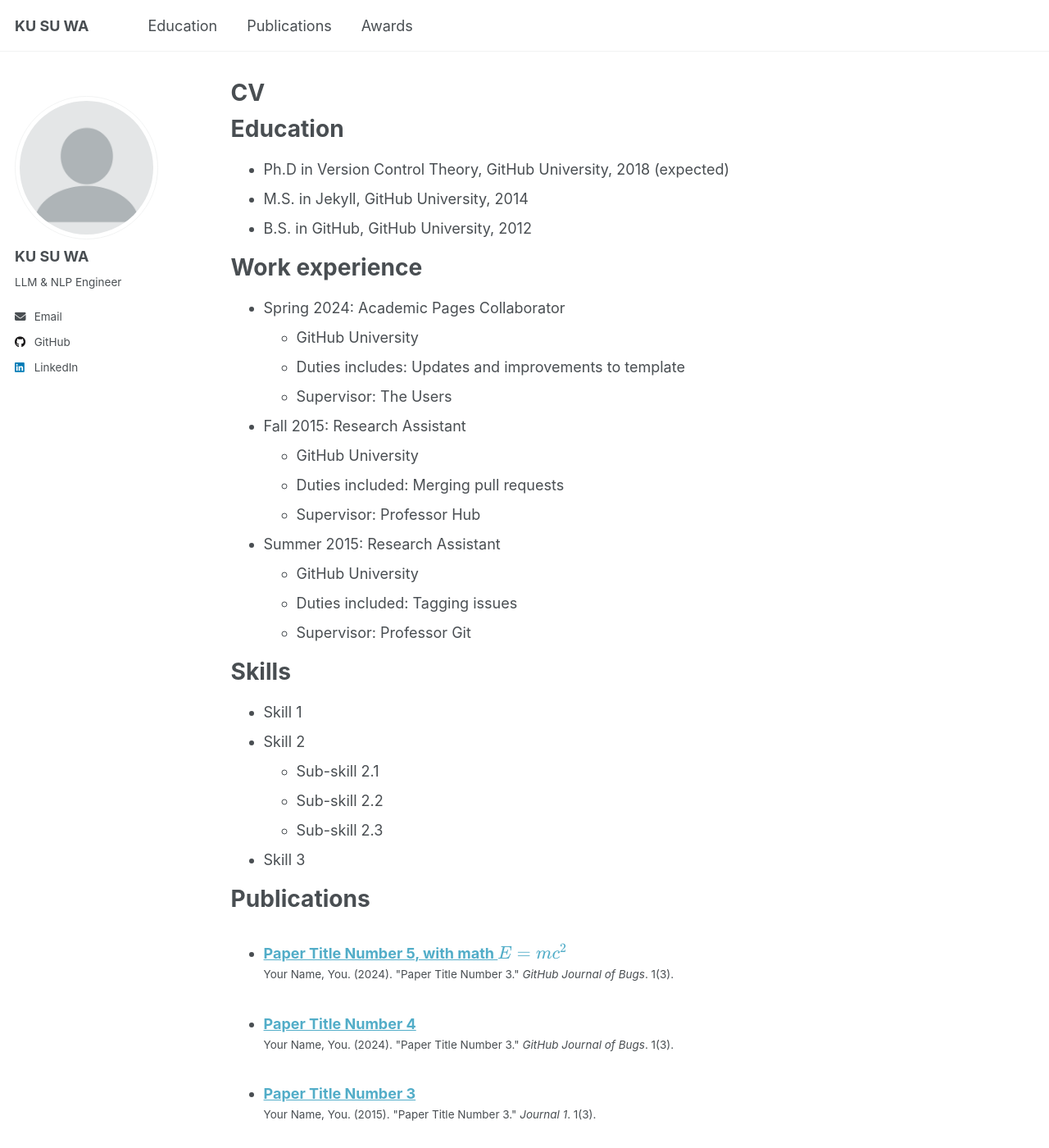
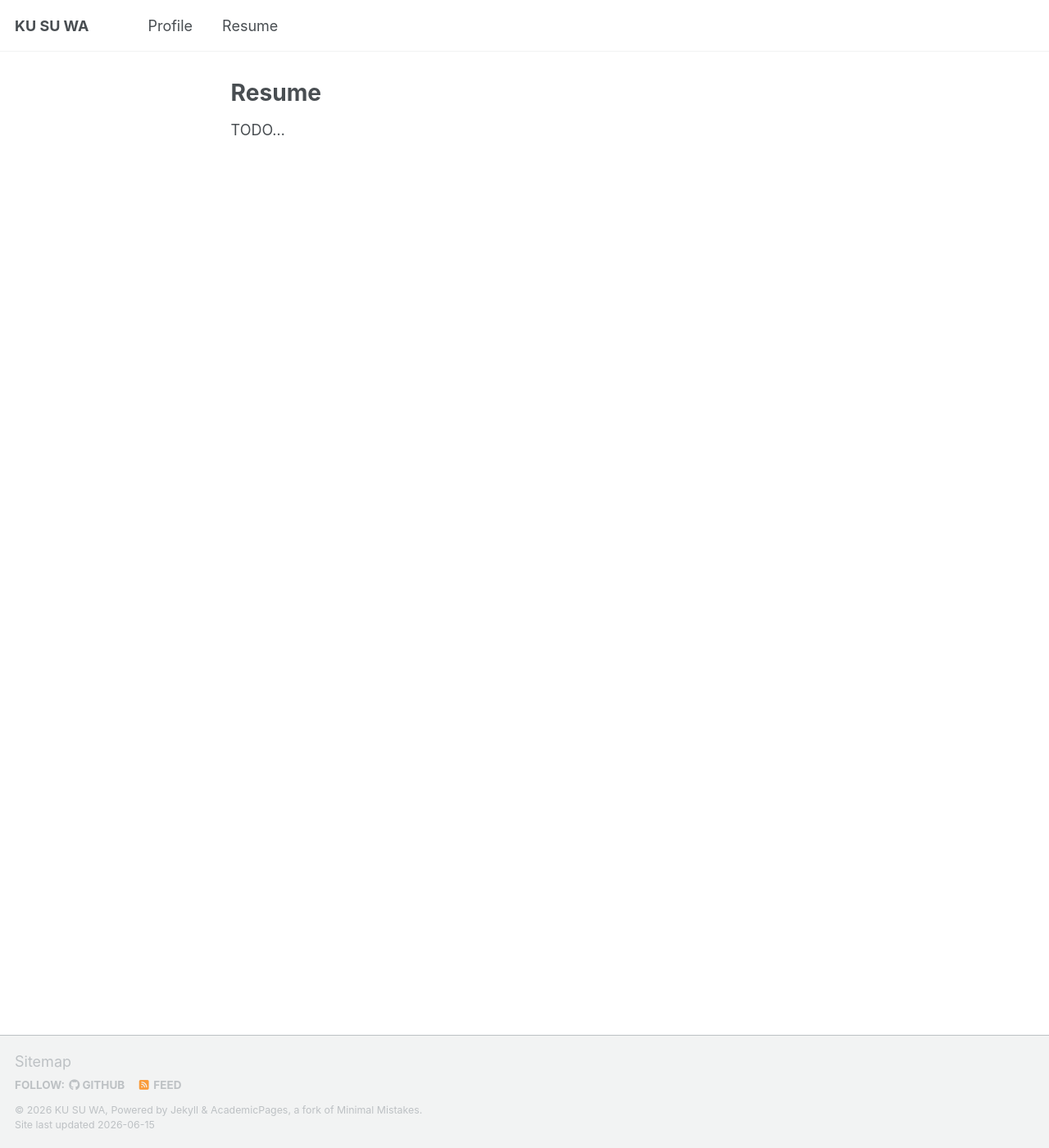
Before and after one commit to Ruka2/kutree, a Jekyll site: the page built from _pages/cv.md, in a window 1280 px wide and 1400 px high. Shown: the whole window at 82% size. Built offline with Jekyll 4.4.1, drawn with Linux system fonts in a browser that asks for light colours; a script that is not in the unit is left out; some of the changed text lies outside the part shown.

Commit message:
update profile

```diff
--- a/_data/navigation.yml
+++ b/_data/navigation.yml
@@ -8,11 +8,11 @@
 #      Markdown formatted page while the second is generated using JSON.
 
 main:
-  - title: "Education"
-    url: /#education
+  - title: "Profile"
+    url: /
 
-  - title: "Publications"
-    url: /#publications
+  - title: "Resume"
+    url: /cv/
 
-  - title: "Awards"
-    url: /#awards
+  # - title: "Awards"
+  #   url: /#awards
--- a/_pages/cv.md
+++ b/_pages/cv.md
@@ -1,15 +1,26 @@
 ---
 layout: archive
-title: "CV"
+title: "Resume"
 permalink: /cv/
-author_profile: true
+author_profile: false
 redirect_from:
   - /resume
 ---
 
 {% include base_path %}
+<!-- <style>
+  .archive {
+    width: 100% !important;
+    float: none;
+    padding-right: 0;
+    margin: 0 auto;
+  }
+</style> -->
 
-Education
+
+TODO...
+
+<!-- Education
 ======
 * Ph.D in Version Control Theory, GitHub University, 2018 (expected)
 * M.S. in Jekyll, GitHub University, 2014
@@ -61,4 +72,4 @@ Teaching
 
 Service and leadership
 ======
-* Currently signed in to 43 different slack teams
+* Currently signed in to 43 different slack teams -->
```
Also changed, not shown: _pages/about.md (+2 -2 lines).
